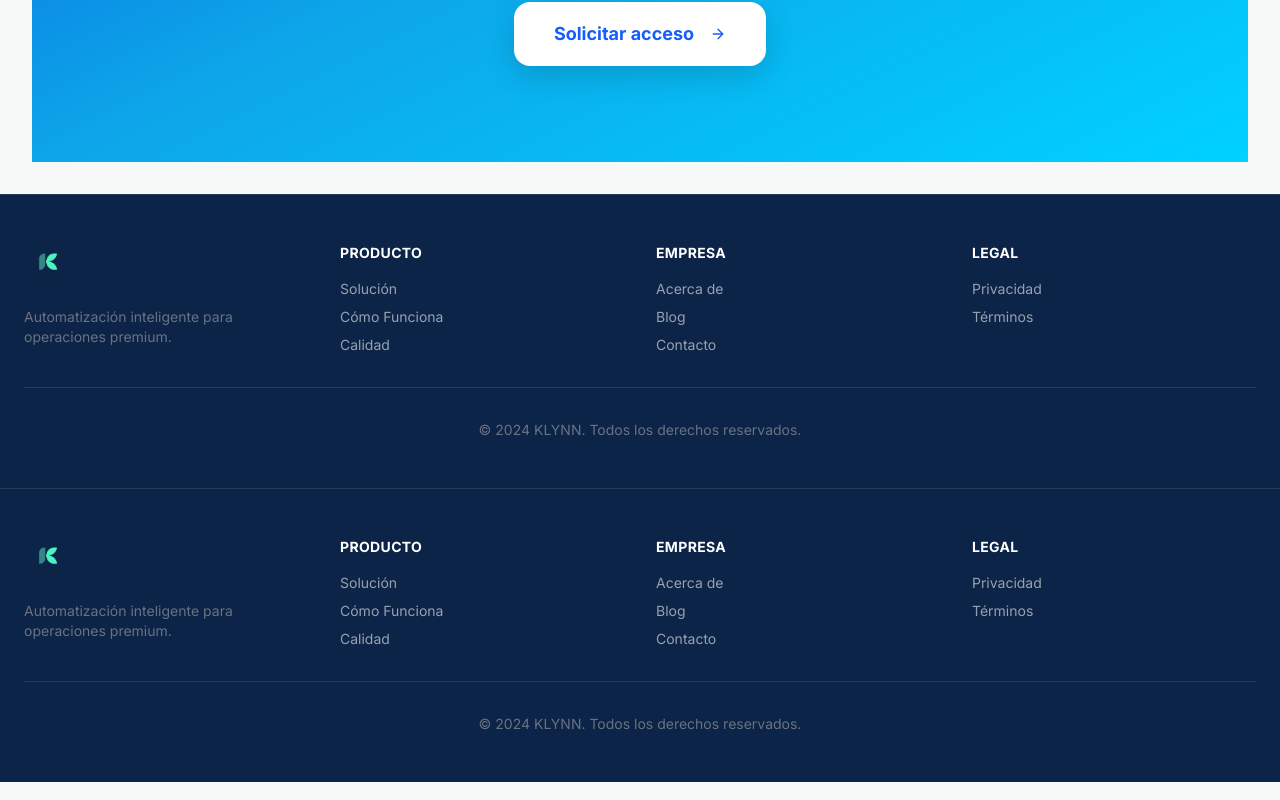
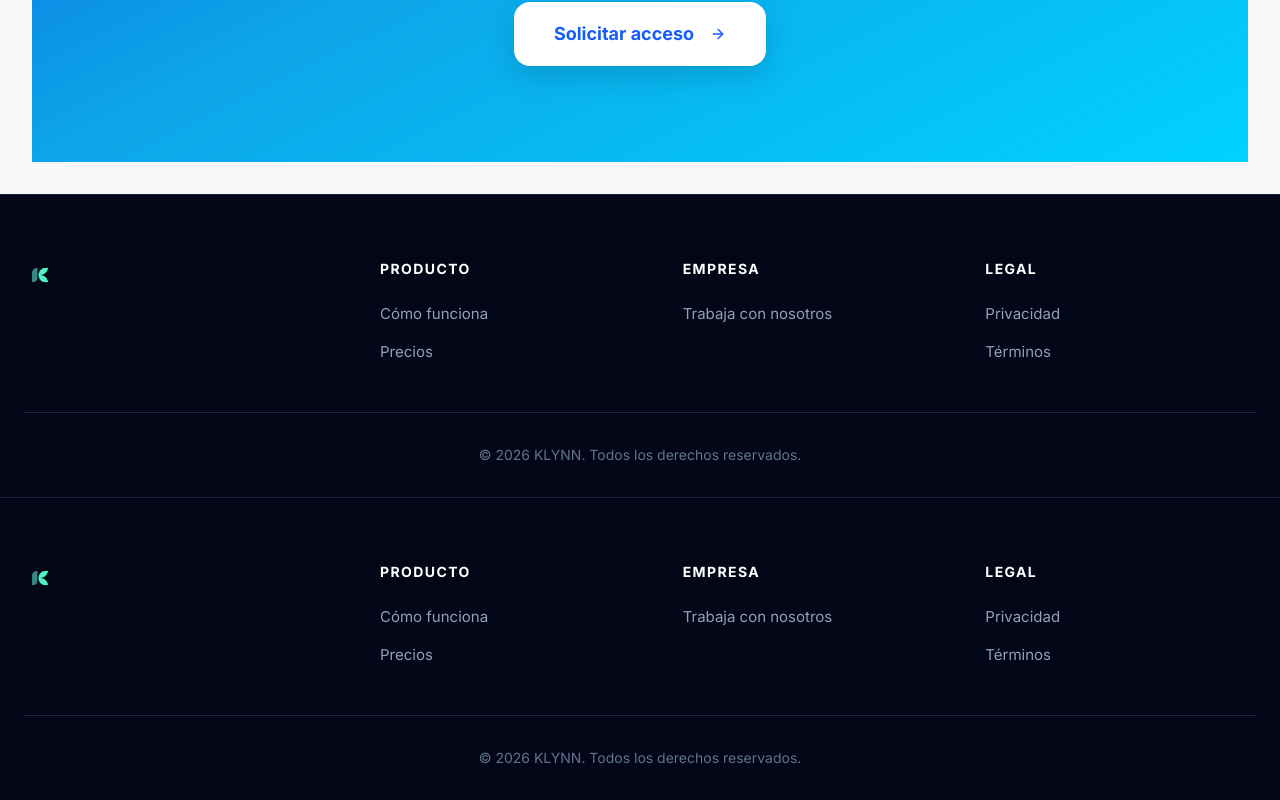
Before and after one commit to hostklynn-ux/klynn-landing, a Next.js app: page / in a window 1280 px wide. Shown: the part 7468-8268 px from the top of the page. Built offline with nearby package versions, Linux system fonts and the light colour scheme.

Commit message:
styles: adjust footer with ui/ux notes

```diff
--- a/src/components/landing/Footer.tsx
+++ b/src/components/landing/Footer.tsx
@@ -1,55 +1,110 @@
+'use client';
+
+import { useState } from "react";
 import Image from "next/image";
 import Link from "next/link";
+import { ChevronDown } from "lucide-react";
+
+const footerData = [
+  {
+    title: "Producto",
+    links: [
+      { label: "Cómo funciona", href: "#solution" },
+      { label: "Precios", href: "#pricing" }
+    ]
+  },
+  {
+    title: "Empresa",
+    links: [
+      { label: "Trabaja con nosotros", href: "#cleaner" }
+    ]
+  },
+  {
+    title: "Legal",
+    links: [
+      { label: "Privacidad", href: "privacy" },
+      { label: "Términos", href: "#terms" }
+    ]
+  }
+];
 
 const Footer = () => {
+  const [openSection, setOpenSection] = useState<string | null>(null);
+
+  const toggleSection = (title: string) => {
+    setOpenSection(openSection === title ? null : title);
+  };
+
   return (
-    <footer className="bg-[#0B2447] text-gray-400 py-12 px-6 border-t border-white/10">
+    <footer className="bg-[#020617] text-slate-400 pt-16 pb-8 px-6 border-t border-slate-800/80">
       <div className="max-w-7xl mx-auto">
-        <div className="grid md:grid-cols-4 gap-8 mb-8">
-          <div className="space-y-4">
+
+        <div className="flex flex-col md:flex-row justify-between gap-8 md:gap-16 mb-12">
+
+          <div className="md:w-1/4 flex flex-col items-start">
+            <a href="#hero" className="hover:opacity-90 transition-opacity block mb-6">
               <Image
                 priority
-              width={60}
-              height={80}
-              src="/assets/logos/logo-vertical-dark.png"
-              alt="KLYNN vertical Logo"
-              className="hidden md:block h-12 w-auto object-contain"
+                width={80}
+                height={32}
+                src="/assets/logos/logo-horizontal-dark.png"
+                alt="KLYNN Logo"
+                className="h-8 w-auto object-contain"
               />
-            <p className="text-sm text-gray-500">
-              Automatización inteligente para operaciones premium.
-            </p>
+            </a>
           </div>
 
-          <div>
-            <h4 className="font-bold text-white mb-4 text-sm tracking-wide">PRODUCTO</h4>
-            <ul className="space-y-2 text-sm">
-              <li><Link href="#solucion" className="hover:text-cyan-400 transition-colors">Solución</Link></li>
-              <li><Link href="#como-funciona" className="hover:text-cyan-400 transition-colors">Cómo Funciona</Link></li>
-              <li><Link href="#calidad" className="hover:text-cyan-400 transition-colors">Calidad</Link></li>
+          <div className="md:w-3/4 grid grid-cols-1 md:grid-cols-3 gap-0 md:gap-8">
+            {footerData.map((section, index) => {
+              const isOpen = openSection === section.title;
+
+              return (
+                <div key={index} className="border-b border-slate-800 md:border-none">
+
+                  <button
+                    onClick={() => toggleSection(section.title)}
+                    className="md:hidden w-full py-5 flex justify-between items-center text-white font-bold text-sm tracking-widest uppercase focus:outline-none"
+                    aria-expanded={isOpen}
+                  >
+                    {section.title}
+                    <ChevronDown
+                      className={`w-4 h-4 text-slate-500 transition-transform duration-300 ${isOpen ? "rotate-180" : "rotate-0"}`}
+                    />
+                  </button>
+
+                  <h4 className="hidden md:block font-bold text-white mb-6 text-sm tracking-widest uppercase">
+                    {section.title}
+                  </h4>
+
+                  <div
+                    className={`md:block overflow-hidden transition-all duration-300 ease-in-out ${isOpen ? "max-h-40 pb-5 opacity-100" : "max-h-0 opacity-0 md:max-h-full md:opacity-100"
+                      }`}
+                  >
+                    <ul className="space-y-4 text-[15px]">
+                      {section.links.map((link, i) => (
+                        <li key={i}>
+                          <Link
+                            href={link.href}
+                            className="text-slate-400 hover:text-[#00d2ff] transition-colors"
+                          >
+                            {link.label}
+                          </Link>
+                        </li>
+                      ))}
                     </ul>
                   </div>
 
-          <div>
-            <h4 className="font-bold text-white mb-4 text-sm tracking-wide">EMPRESA</h4>
-            <ul className="space-y-2 text-sm">
-              <li><Link href="#" className="hover:text-cyan-400 transition-colors">Acerca de</Link></li>
-              <li><Link href="#" className="hover:text-cyan-400 transition-colors">Blog</Link></li>
-              <li><Link href="#" className="hover:text-cyan-400 transition-colors">Contacto</Link></li>
-            </ul>
+                </div>
+              );
+            })}
           </div>
 
-          <div>
-            <h4 className="font-bold text-white mb-4 text-sm tracking-wide">LEGAL</h4>
-            <ul className="space-y-2 text-sm">
-              <li><Link href="#" className="hover:text-cyan-400 transition-colors">Privacidad</Link></li>
-              <li><Link href="#" className="hover:text-cyan-400 transition-colors">Términos</Link></li>
-            </ul>
-          </div>
         </div>
 
-        <div className="border-t border-white/10 pt-8 text-center text-sm text-gray-500">
-          <p>© 2024 KLYNN. Todos los derechos reservados.</p>
+        <div className="border-t border-slate-800 pt-8 flex flex-col md:flex-row items-center justify-center gap-4 text-sm text-slate-500">
+          <p>© {new Date().getFullYear()} KLYNN. Todos los derechos reservados.</p>
         </div>
+
       </div>
     </footer>
   );
```
Lines whose indentation alone changed are shown as unchanged.
